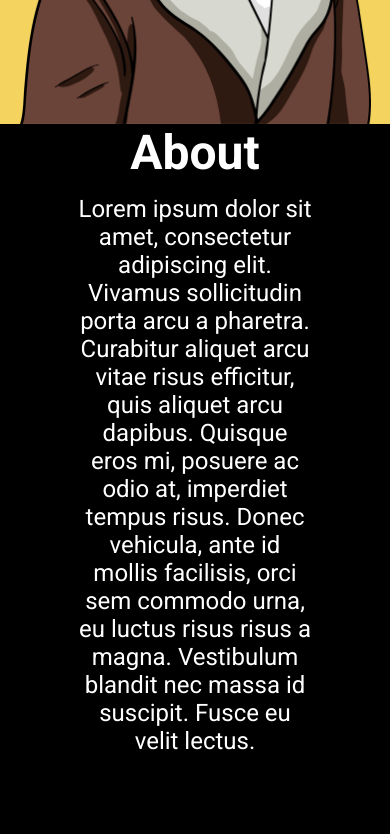
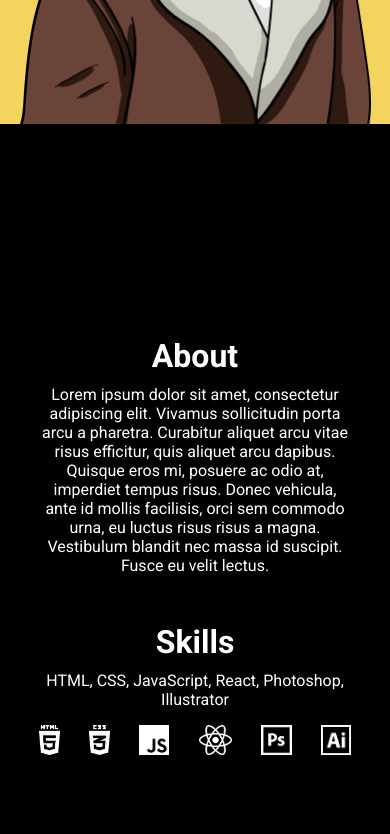
Before and after one commit to adriapujol/portfolio, a React (Create React App) app: page / in a window 390 px wide. Shown: the part 720-1554 px from the top of the page. Built offline with nearby package versions, Linux system fonts and the light colour scheme; a web font is replaced by a local one.

Commit message:
about responsive

```diff
--- a/src/App.scss
+++ b/src/App.scss
@@ -1,23 +1,13 @@
 $yellow: #f4d35e;
 $black: #000000;
 
-.content-wrapper {
+.full-box {
     height: 100%;
     min-height: 100vh;
     width: 100%;
-
-    .full-box {
-        height: 100%;
-        min-height: 100vh;
-        width: 100%;
-        display: flex;
-        justify-content: center;
-        align-items: center;
-    }
-}
-
-.section-title {
-    // font-size: 2.5em;
+    display: flex;
+    justify-content: center;
+    align-items: center;
 }
 
 .bg-yellow {
--- a/src/pages/About.jsx
+++ b/src/pages/About.jsx
@@ -11,8 +11,7 @@ const About = () => {
 
 
     return (
-        <div className="content-wrapper" id="about">
-            <div className="full-box bg-black">
+        <div className="full-box bg-black" id="about">
             <div className="about">
                 <h1 className="section-title">About</h1>
                 <div className="about-me">
@@ -36,7 +35,6 @@ const About = () => {
                 </div>
             </div>
         </div>
-        </div>
     )
 }
 
--- a/src/pages/About.scss
+++ b/src/pages/About.scss
@@ -4,11 +4,10 @@
     justify-content: center;
     align-items: center;
     flex-direction: column;
-    width: 60%;
-
+    width: 70%;
     font-size: 1.5em;
     text-align: center;
-    // text-justify: inter-word;
+    padding: 10vh 0;
 
     h1 {
         margin-bottom: 0.3em;
@@ -23,13 +22,34 @@
         justify-content: space-between;
         align-items: center;
         flex-wrap: wrap;
-        width: 70%;
-        margin: 1em 0em;
+        width: 100%;
+        margin-top: 1em;
         overflow: hidden;
+
 
         img {
             height: 75px;
             width: auto;
+
+            @media only screen and (max-width: 800px) {
+                height: 50px;
+            }
+
+            @media only screen and (max-width: 500px) {
+                height: 30px;
+            }
         }
     }
+
+
+    @media only screen and (max-width: 700px) {
+        font-size: 1.2em;
+        width: 80%;
+    }
+
+    @media only screen and (max-width: 500px) {
+        font-size: 1em;
+        width: 80%;
+    }
+
 }
--- a/src/pages/Contact.jsx
+++ b/src/pages/Contact.jsx
@@ -3,10 +3,8 @@ import React from 'react';
 const Contact = () => {
 
     return (
-        <div className="content-wrapper" id="contact">
-            <div className="contact full-box bg-black">
-                CONTACTE ME WITH A MASK
-            </div>
+        <div className="contact full-box bg-black" id="contact">
+            CONTACT ME WITH A MASK
         </div>
     )
 }
--- a/src/pages/Home.jsx
+++ b/src/pages/Home.jsx
@@ -8,8 +8,7 @@ import './Home.scss';
 const Home = () => {
 
     return (
-        <div className="content-wrapper" id="home">
-            <div className="full-box bg-yellow">
+        <div className="full-box bg-yellow" id="home">
             <div className="hero">
                 <div className="title-content">
                     <div className="title">Adrià Pujol</div>
@@ -30,12 +29,9 @@ const Home = () => {
                             smooth={true}
                             duration={300}
                         >Contact me</Link>
-                            {/* <a className="call-to-action" href="#projects">Portfolio</a>
-                            <a className="call-to-action" href="#contact">Contact ME</a> */}
                     </div>
                 </div>
                 <img className="landing-img" src={drawing} alt="Adria Pujol" />
-                </div>
             </div>
         </div>
     )
--- a/src/pages/Projects.jsx
+++ b/src/pages/Projects.jsx
@@ -11,15 +11,14 @@ const Projects = () => {
     const code = "https://github.com/adriapujol/fit_log";
     const web = "https://adriapujol.github.io/fit_log/";
 
-    const title2= "Norris Facts";
+    const title2 = "Norris Facts";
     const desc2 = "Need a Chuck Norris fact right now? This is your site.";
 
     const desc3 = "Need a Chuck Norris fact right now? This is your site.Need a Chuck Norris fact right now? This is your site.Need a Chuck Norris fact right now? This is your site.Need a Chuck Norris fact right now? This is your site.Need a Chuck Norris fact right now? This is your site.Need a Chuck Norris fact right now? This is your site.Need a Chuck Norris fact right now? This is your site.Need a Chuck Norris fact right now? This is your site.Need a Chuck Norris fact right now? This is your site.Need a Chuck Norris fact right now? This is your site.";
 
 
     return (
-        <div className="content-wrapper" id="projects">
-            <div className="full-box bg-yellow">
+        <div className="full-box bg-yellow" id="projects">
             <div className="projects">
                 <h1 className="section-title">Projects</h1>
                 <div className="projects-grid">
@@ -30,7 +29,6 @@ const Projects = () => {
                 </div>
             </div>
         </div>
-        </div>
     )
 }
 
```
Lines whose indentation alone changed are shown as unchanged.
